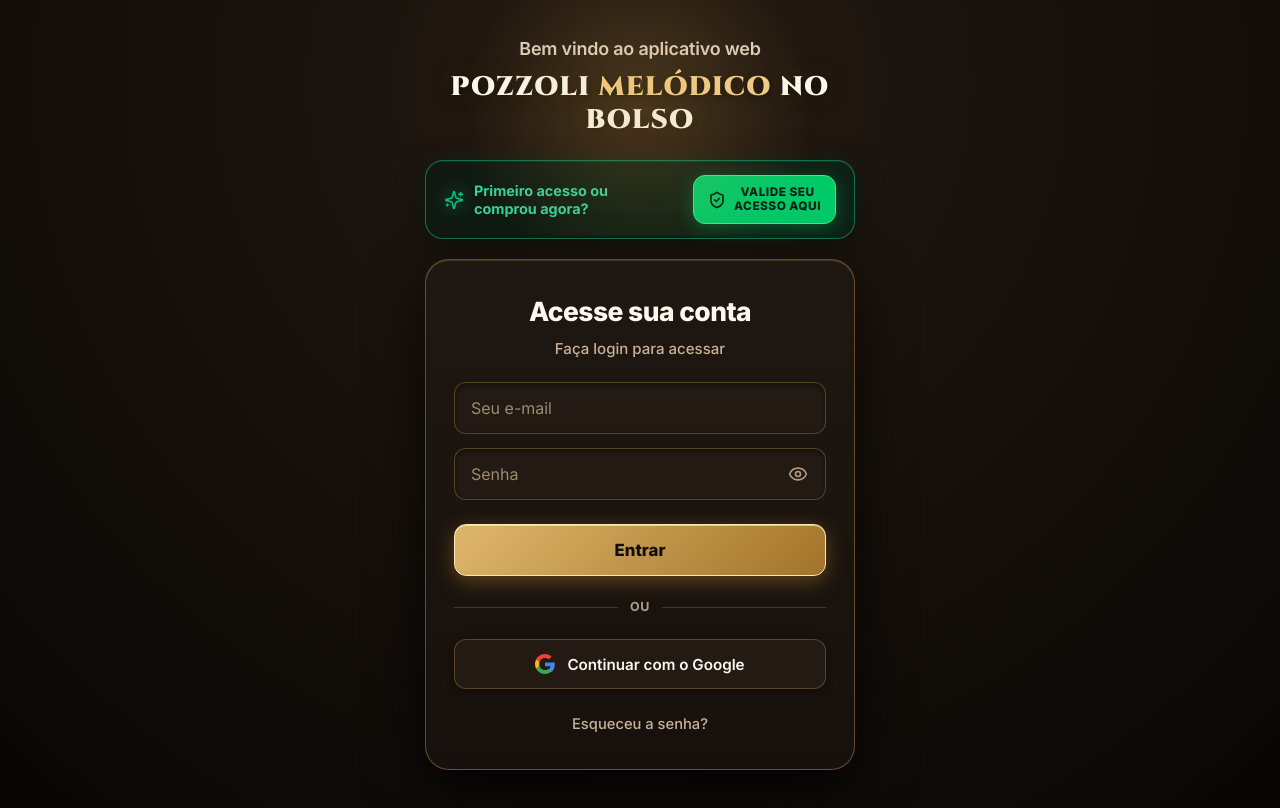
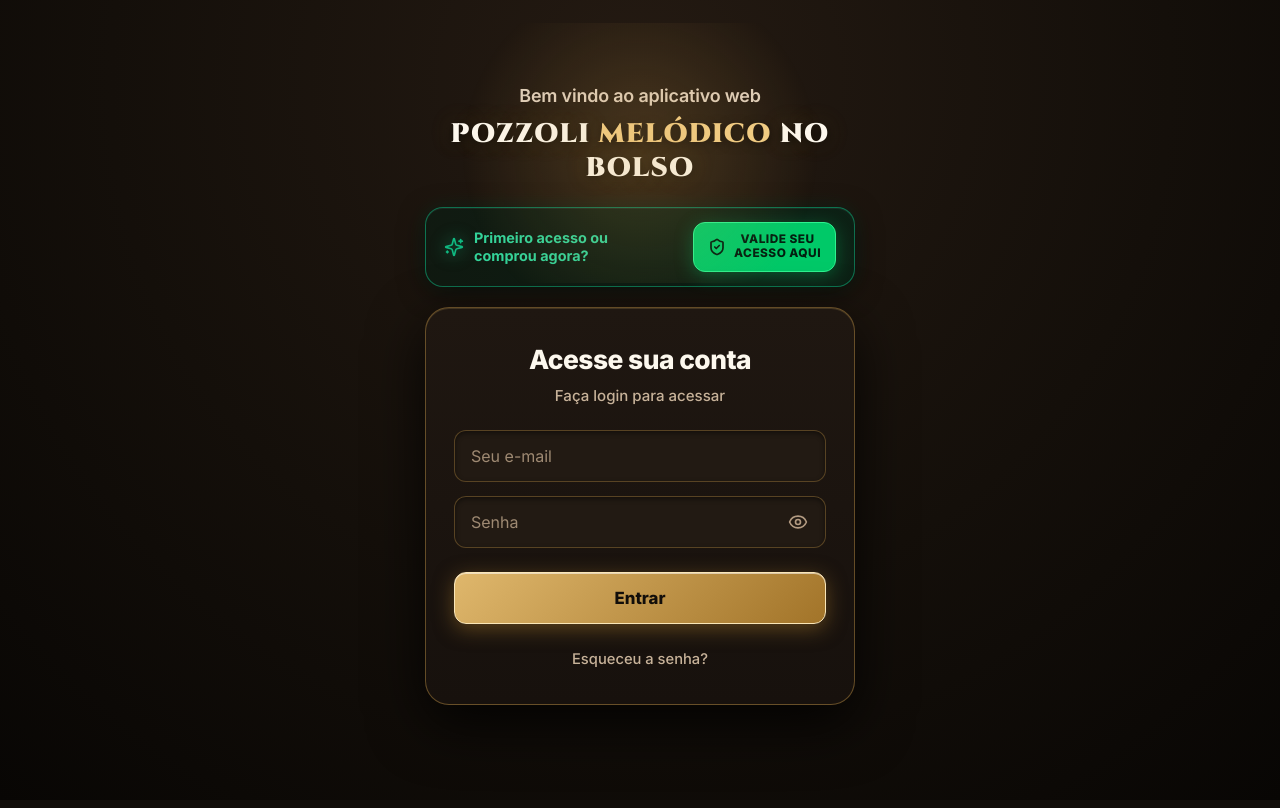
Before and after one commit to darlanmarley-hub/pozzoli-melodico, a React (Vite) app: page / in a window 1280 px wide. Shown: the top 808 px of the page. Built offline with nearby package versions, Linux system fonts and the light colour scheme; no server answers.

Commit message:
chore: remove botao de login com Google

```diff
--- a/src/components/LoginPage.jsx
+++ b/src/components/LoginPage.jsx
@@ -123,49 +123,6 @@ export default function LoginPage({ onLoginSuccess }) {
         setTimeout(() => onLoginSuccess(user), 400);
       }
     }, 600);
-  };
-
-  // Google Login Handler
-  const handleGoogleLogin = async () => {
-    setIsLoading(true);
-    setErrorMessage('');
-
-    if (isSupabaseConfigured && supabase) {
-      const { error } = await supabase.auth.signInWithOAuth({
-        provider: 'google',
-        options: {
-          redirectTo: window.location.origin
-        }
-      });
-      if (error) {
-        setIsLoading(false);
-        setErrorMessage(error.message);
-      }
-      return;
-    }
-
-    setTimeout(() => {
-      setIsLoading(false);
-      const googleUser = {
-        id: `google_${Date.now()}`,
-        email: 'estudante.google@gmail.com',
-        name: 'Estudante Google',
-        provider: 'google',
-        avatar: 'https://lh3.googleusercontent.com/a/default-user=s96-c',
-        loginTime: new Date().toISOString()
-      };
-
-      saveAuthUser(googleUser);
-      const existingProfile = getProfile();
-      saveProfile({
-        ...existingProfile,
-        name: googleUser.name,
-        email: googleUser.email,
-        photoUrl: googleUser.avatar
-      });
-
-      if (onLoginSuccess) onLoginSuccess(googleUser);
-    }, 700);
   };
 
   // Handle Purchase Access Validation ("VALIDAR E-MAIL DE COMPRA")
@@ -513,41 +470,6 @@ export default function LoginPage({ onLoginSuccess }) {
                 </button>
               </form>
 
-              {/* Divisor "OU" */}
-              <div className="login-divider">
-                <span className="login-divider-line"></span>
-                <span className="login-divider-text">OU</span>
-                <span className="login-divider-line"></span>
-              </div>
-
-              {/* Botão Continuar com o Google */}
-              <button
-                type="button"
-                className="login-google-btn"
-                onClick={handleGoogleLogin}
-                disabled={isLoading}
-              >
-                <svg className="google-svg" viewBox="0 0 24 24" width="20" height="20">
-                  <path
-                    fill="#4285F4"
-                    d="M23.745 12.27c0-.7-.06-1.4-.19-2.07H12v4.51h6.6c-.29 1.52-1.14 2.82-2.4 3.68v3.05h3.88c2.27-2.09 3.66-5.17 3.66-9.17z"
-                  />
-                  <path
-                    fill="#34A853"
-                    d="M12 24c3.24 0 5.95-1.08 7.93-2.91l-3.88-3.05c-1.08.72-2.45 1.16-4.05 1.16-3.12 0-5.77-2.1-6.72-4.93H1.25v3.15C3.27 21.43 7.35 24 12 24z"
-                  />
-                  <path
-                    fill="#FBBC05"
-                    d="M5.28 14.27c-.25-.72-.38-1.49-.38-2.27s.13-1.55.38-2.27V6.58H1.25C.45 8.18 0 9.99 0 12s.45 3.82 1.25 5.42l4.03-3.15z"
-                  />
-                  <path
-                    fill="#EA4335"
-                    d="M12 4.75c1.77 0 3.35.61 4.6 1.8l3.42-3.42C17.95 1.19 15.24 0 12 0 7.35 0 3.27 2.57 1.25 6.58l4.03 3.15c.95-2.83 3.6-4.98 6.72-4.98z"
-                  />
-                </svg>
-                <span>Continuar com o Google</span>
-              </button>
-
               {/* Link Esqueceu a Senha */}
               <div className="login-forgot-wrapper">
                 <button
```
